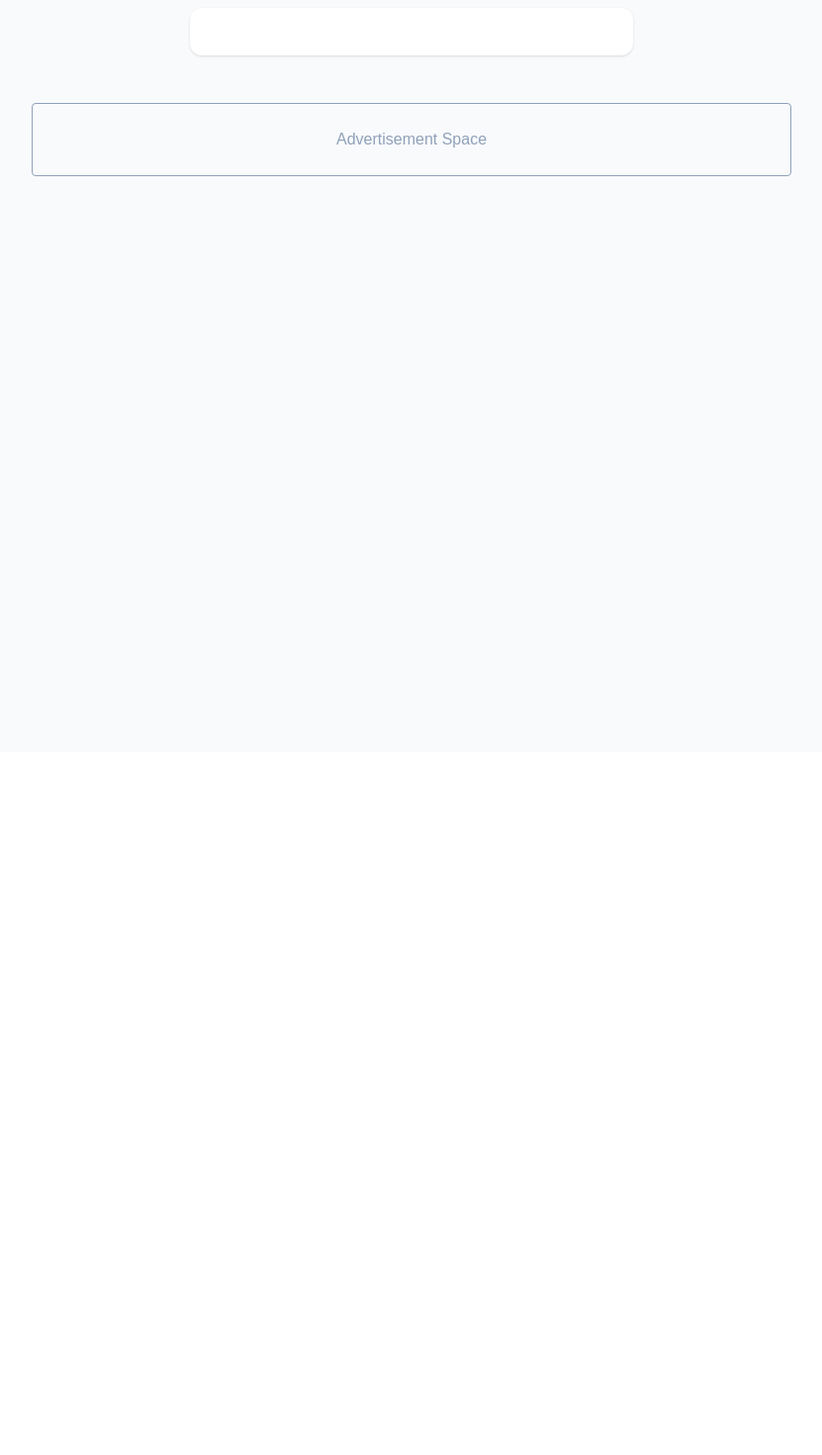
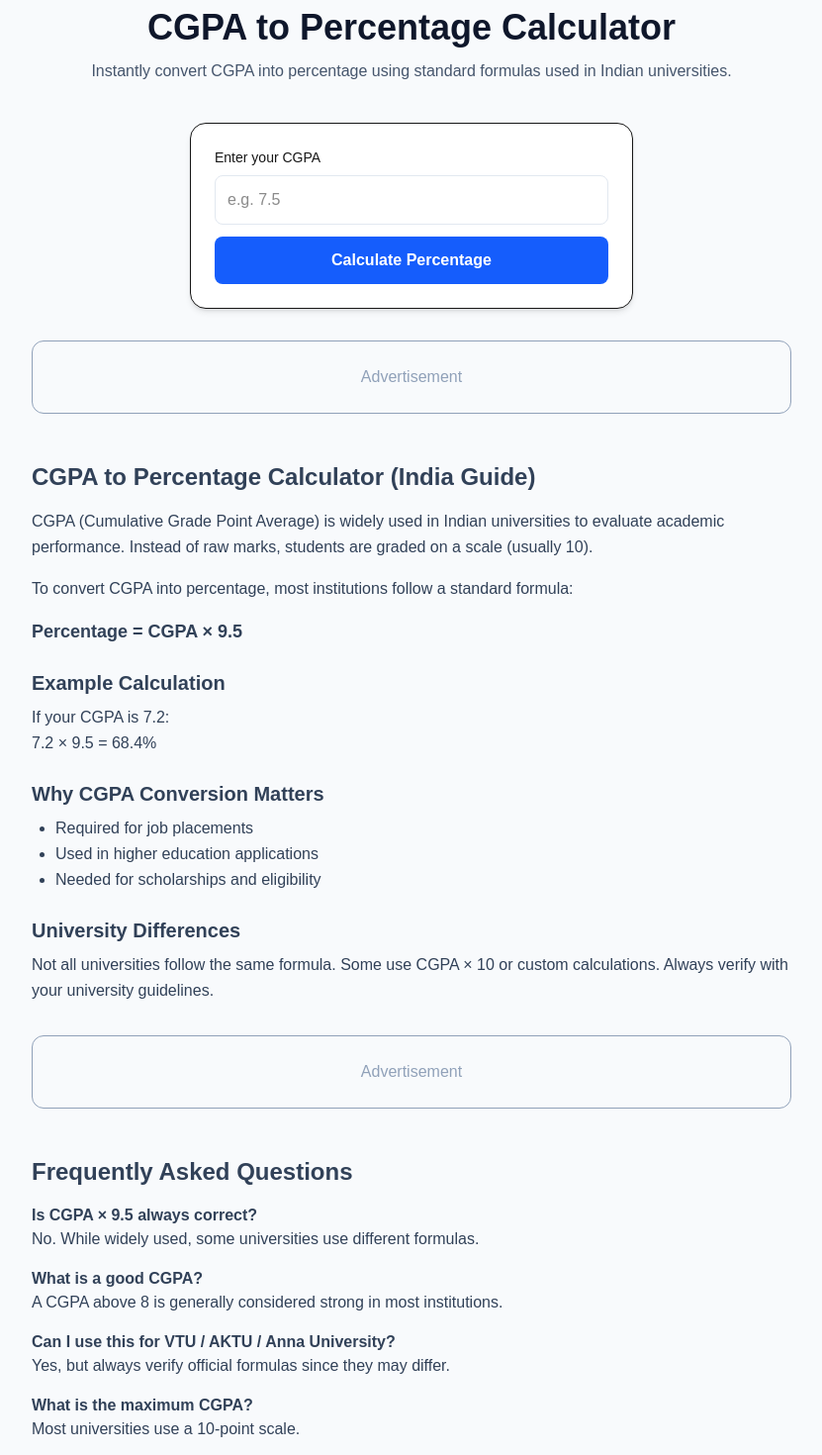
Before and after one commit to sanketdandgund14/student-tools-hub, a Next.js app: page /cgpa in a window 1280 px wide. Shown: the part 40-1510 px from the top of the page at 99% size, without its empty margins (224-1055 px from the left). Before the commit the page ends 800 px from the top, so only its background shows below. Built offline with nearby package versions, Linux system fonts and the light colour scheme.

Commit message:
fix layout and page separation

```diff
--- a/app/cgpa/page.tsx
+++ b/app/cgpa/page.tsx
@@ -1,38 +1,186 @@
 "use client";
 import { useState } from "react";
+import Link from "next/link";
 
 export default function CGPA() {
   const [cgpa, setCgpa] = useState("");
   const [result, setResult] = useState<number | null>(null);
+  const [error, setError] = useState("");
 
   const calculate = () => {
     const value = parseFloat(cgpa);
-    if (!isNaN(value)) {
-      setResult(value * 9.5);
+
+    if (isNaN(value)) {
+      setError("Please enter a valid CGPA");
+      setResult(null);
+      return;
     }
+
+    if (value < 0 || value > 10) {
+      setError("CGPA must be between 0 and 10");
+      setResult(null);
+      return;
+    }
+
+    setError("");
+    setResult(value * 9.5);
   };
 
   return (
     <div className="min-h-screen bg-slate-50 px-6 py-12">
 
-      {/* Calculator */}
-      <div className="max-w-md mx-auto bg-white p-6 rounded-xl shadow">
-        {/* your calculator UI */}
+      {/* HEADER */}
+      <div className="max-w-4xl mx-auto text-center mb-10">
+        <h1 className="text-4xl font-bold text-slate-900">
+          CGPA to Percentage Calculator
+        </h1>
+        <p className="text-slate-600 mt-3">
+          Instantly convert CGPA into percentage using standard formulas used in Indian universities.
+        </p>
       </div>
 
-      {/* SEO Content */}
-      <div className="max-w-3xl mx-auto mt-12 text-slate-700">
-        {/* KEEP your existing SEO text here */}
+      {/* CALCULATOR */}
+      <div className="max-w-md mx-auto bg-white p-6 rounded-2xl shadow-md border">
+        <label className="block text-sm font-medium mb-2">
+          Enter your CGPA
+        </label>
+
+        <input
+          type="number"
+          step="0.01"
+          placeholder="e.g. 7.5"
+          value={cgpa}
+          onChange={(e) => setCgpa(e.target.value)}
+          className="w-full border border-slate-200 p-3 rounded-lg mb-3 focus:outline-none focus:ring-2 focus:ring-blue-500"
+        />
+
+        {error && (
+          <p className="text-red-500 text-sm mb-3">{error}</p>
+        )}
+
+        <button
+          onClick={calculate}
+          className="w-full bg-blue-600 hover:bg-blue-700 text-white p-3 rounded-lg font-semibold transition"
+        >
+          Calculate Percentage
+        </button>
+
+        {result !== null && (
+          <div className="mt-5 text-center">
+            <p className="text-slate-600">Your Percentage</p>
+            <h2 className="text-3xl font-bold text-blue-600">
+              {result.toFixed(2)}%
+            </h2>
+          </div>
+        )}
+      </div>
+
+      {/* AD SLOT 1 */}
+      <div className="max-w-3xl mx-auto mt-8 p-6 border rounded-xl text-center text-slate-400">
+        Advertisement
+      </div>
+
+      {/* SEO CONTENT */}
+      <div className="max-w-3xl mx-auto mt-12 text-slate-700 leading-relaxed">
+
+        <h2 className="text-2xl font-bold mb-4">
+          CGPA to Percentage Calculator (India Guide)
+        </h2>
+
+        <p className="mb-4">
+          CGPA (Cumulative Grade Point Average) is widely used in Indian universities to evaluate academic performance.
+          Instead of raw marks, students are graded on a scale (usually 10).
+        </p>
+
+        <p className="mb-4">
+          To convert CGPA into percentage, most institutions follow a standard formula:
+        </p>
+
+        <p className="font-semibold text-lg mb-4">
+          Percentage = CGPA × 9.5
+        </p>
+
+        <h3 className="text-xl font-semibold mt-6 mb-2">
+          Example Calculation
+        </h3>
+
+        <p className="mb-4">
+          If your CGPA is 7.2:
+          <br />
+          7.2 × 9.5 = 68.4%
+        </p>
+
+        <h3 className="text-xl font-semibold mt-6 mb-2">
+          Why CGPA Conversion Matters
+        </h3>
+
+        <ul className="list-disc pl-6 mb-4">
+          <li>Required for job placements</li>
+          <li>Used in higher education applications</li>
+          <li>Needed for scholarships and eligibility</li>
+        </ul>
+
+        <h3 className="text-xl font-semibold mt-6 mb-2">
+          University Differences
+        </h3>
+
+        <p className="mb-4">
+          Not all universities follow the same formula. Some use CGPA × 10 or custom calculations.
+          Always verify with your university guidelines.
+        </p>
+
+      </div>
+
+      {/* AD SLOT 2 */}
+      <div className="max-w-3xl mx-auto mt-8 p-6 border rounded-xl text-center text-slate-400">
+        Advertisement
       </div>
 
       {/* FAQ */}
       <div className="max-w-3xl mx-auto mt-12 text-slate-700">
-        {/* KEEP your FAQ section here */}
+
+        <h2 className="text-2xl font-bold mb-4">
+          Frequently Asked Questions
+        </h2>
+
+        <h3 className="font-semibold mt-4">
+          Is CGPA × 9.5 always correct?
+        </h3>
+        <p className="mb-3">
+          No. While widely used, some universities use different formulas.
+        </p>
+
+        <h3 className="font-semibold mt-4">
+          What is a good CGPA?
+        </h3>
+        <p className="mb-3">
+          A CGPA above 8 is generally considered strong in most institutions.
+        </p>
+
+        <h3 className="font-semibold mt-4">
+          Can I use this for VTU / AKTU / Anna University?
+        </h3>
+        <p className="mb-3">
+          Yes, but always verify official formulas since they may differ.
+        </p>
+
+        <h3 className="font-semibold mt-4">
+          What is the maximum CGPA?
+        </h3>
+        <p className="mb-3">
+          Most universities use a 10-point scale.
+        </p>
+
       </div>
 
-      {/* Ads */}
-      <div className="max-w-3xl mx-auto mt-8 p-6 border rounded text-center text-slate-400">
-        Advertisement Space
+      {/* INTERNAL LINKING */}
+      <div className="max-w-3xl mx-auto mt-10 text-center">
+        <p className="text-slate-600">
+          Need semester-wise calculation? Try our{" "}
+          <Link href="/sgpa" className="text-blue-600 font-semibold underline">
+            SGPA Calculator
+          </Link>
+        </p>
       </div>
 
     </div>
--- a/app/layout.tsx
+++ b/app/layout.tsx
@@ -13,21 +13,21 @@ const geistMono = Geist_Mono({
 });
 
 export const metadata: Metadata = {
-  title: "Create Next App",
-  description: "Generated by create next app",
+  title: "Student Tools Hub",
+  description: "CGPA, SGPA and academic calculators",
 };
 
 export default function RootLayout({
   children,
-}: Readonly<{
+}: {
   children: React.ReactNode;
-}>) {
+}) {
   return (
     <html
       lang="en"
-      className={`${geistSans.variable} ${geistMono.variable} h-full antialiased`}
+      className={`${geistSans.variable} ${geistMono.variable}`}
     >
-      <body className="min-h-full flex flex-col">{children}</body>
+      <body>{children}</body>
     </html>
   );
 }
--- a/app/page.tsx
+++ b/app/page.tsx
@@ -1,33 +1,8 @@
-import Link from "next/link";
-
-{/* Tools Section */}
-<div className="max-w-5xl mx-auto mt-12 grid grid-cols-1 md:grid-cols-3 gap-6">
-
-  <Link href="/tools/cgpa">
-    <div className="bg-white p-6 rounded-xl shadow hover:shadow-lg cursor-pointer">
-      <h2 className="font-semibold text-lg">CGPA Calculator</h2>
-      <p className="text-sm text-slate-500 mt-2">
-        Convert CGPA to percentage instantly.
-      </p>
+export default function Home() {
+  return (
+    <div style={{ padding: 20 }}>
+      <h1>Student Tools Hub</h1>
+      <p>Welcome to CGPA Calculator</p>
     </div>
-  </Link>
-
-  <Link href="/tools/sgpa">
-    <div className="bg-white p-6 rounded-xl shadow hover:shadow-lg cursor-pointer">
-      <h2 className="font-semibold text-lg">SGPA Calculator</h2>
-      <p className="text-sm text-slate-500 mt-2">
-        Calculate semester GPA easily.
-      </p>
-    </div>
-  </Link>
-
-  <Link href="/tools/ats">
-    <div className="bg-white p-6 rounded-xl shadow hover:shadow-lg cursor-pointer">
-      <h2 className="font-semibold text-lg">ATS Resume Checker</h2>
-      <p className="text-sm text-slate-500 mt-2">
-        Check resume compatibility with job roles.
-      </p>
-    </div>
-  </Link>
-
-</div>
+  );
+}
```
